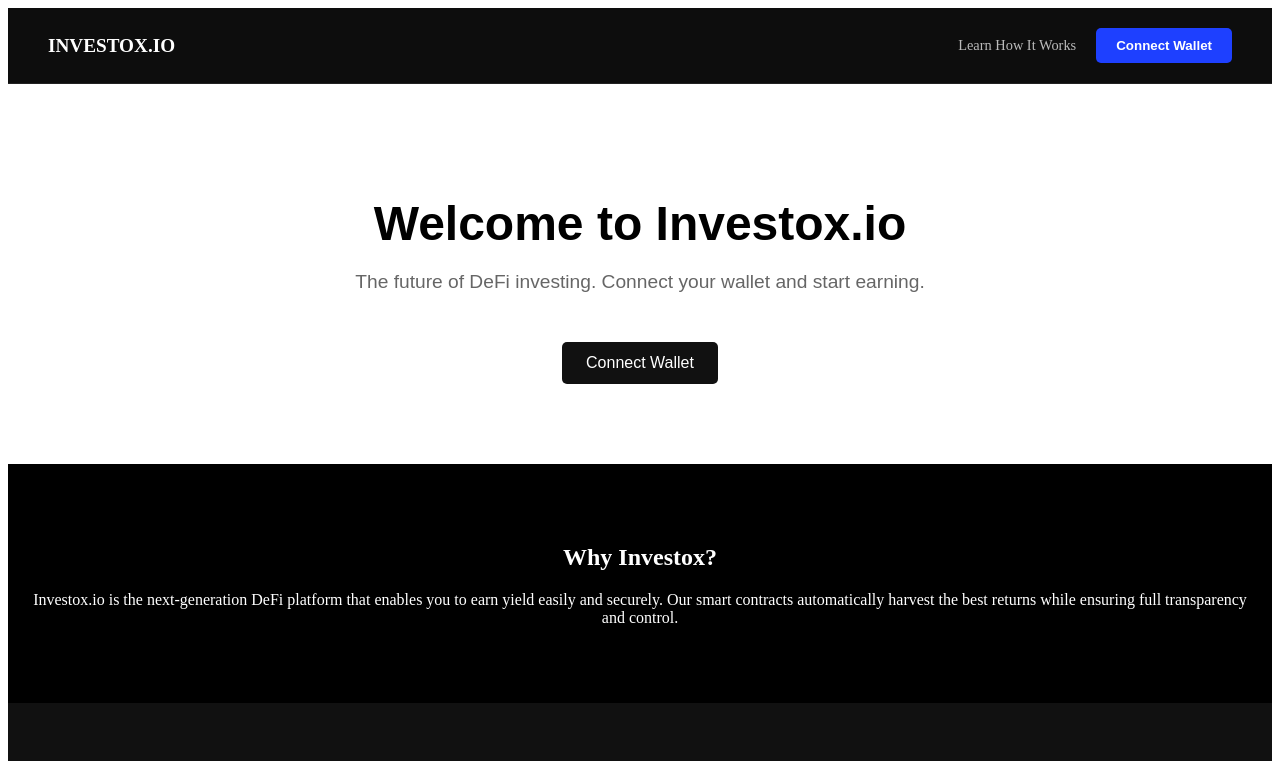
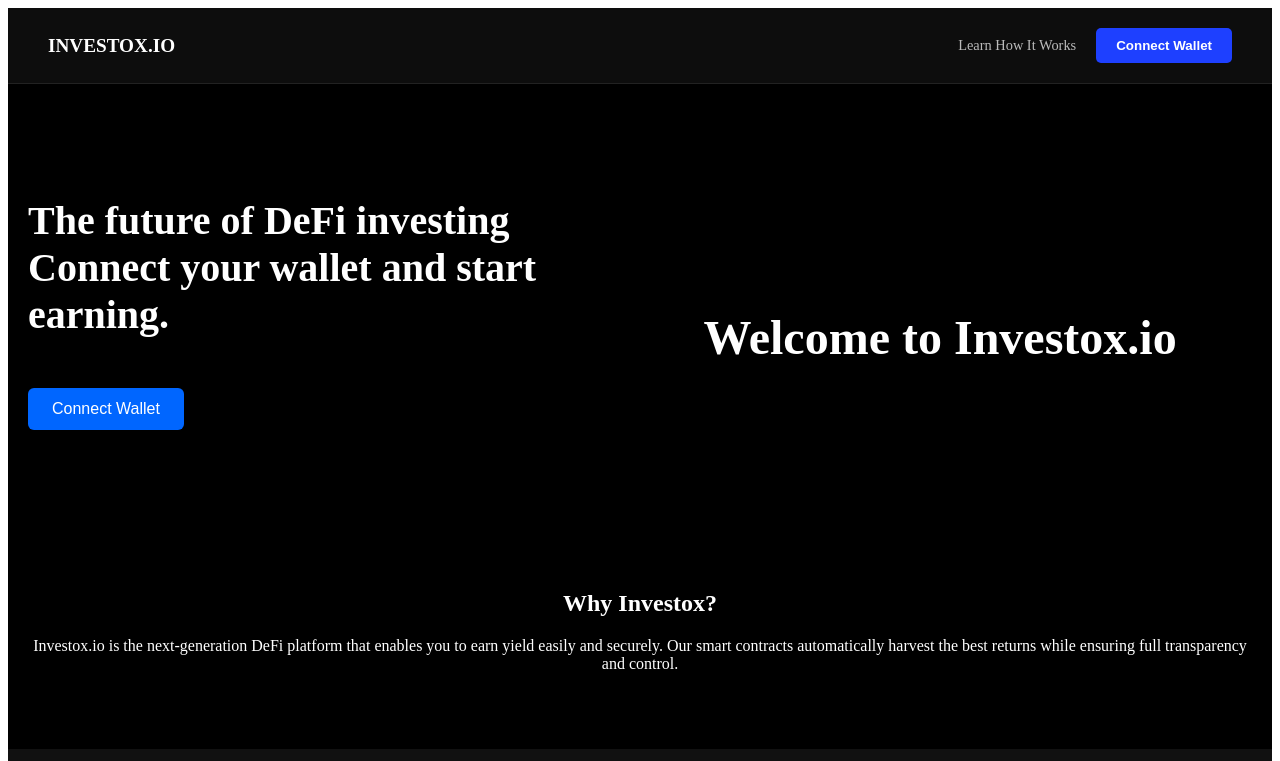
Before and after one commit to invextox/investox-site, a Next.js app: page / in a window 1280 px wide. Shown: the top 761 px of the page. Built offline with nearby package versions, Linux system fonts and the light colour scheme.

Commit message:
Update hero.js

```diff
--- a/components/hero.js
+++ b/components/hero.js
@@ -1,22 +1,50 @@
 export default function Hero() {
   return (
-    <div style={{ fontFamily: 'Arial', textAlign: 'center', padding: '80px 20px' }}>
-      <h1 style={{ fontSize: '3em', marginBottom: '20px' }}>Welcome to Investox.io</h1>
-      <p style={{ fontSize: '1.2em', color: '#666' }}>
-        The future of DeFi investing. Connect your wallet and start earning.
-      </p>
+    <section style={{
+      backgroundColor: '#000000',
+      color: '#ffffff',
+      padding: '80px 20px',
+      display: 'flex',
+      flexDirection: 'row',
+      alignItems: 'center',
+      justifyContent: 'space-between',
+      flexWrap: 'wrap'
+    }}>
+      <div style={{ flex: 1, maxWidth: '600px' }}>
+        <h2 style={{
+          fontSize: '2.5em',
+          marginBottom: '20px'
+        }}>
+          The future of DeFi investing<br />Connect your wallet and start earning.
+        </h2>
         <button style={{
           marginTop: '30px',
           padding: '12px 24px',
           fontSize: '16px',
-        backgroundColor: '#111',
+          backgroundColor: '#0066ff',
           color: '#fff',
           border: 'none',
-        borderRadius: '5px',
+          borderRadius: '6px',
           cursor: 'pointer'
         }}>
           Connect Wallet
         </button>
       </div>
+
+      <div style={{
+        flex: 1,
+        textAlign: 'center',
+        marginTop: '40px',
+        width: '100%'
+      }}>
+        <h1 style={{
+          fontSize: '3em',
+          marginBottom: '0',
+          color: '#ffffff'
+        }}>
+          Welcome to Investox.io
+        </h1>
+      </div>
+    </section>
   );
 }
```
Lines whose indentation alone changed are shown as unchanged.
